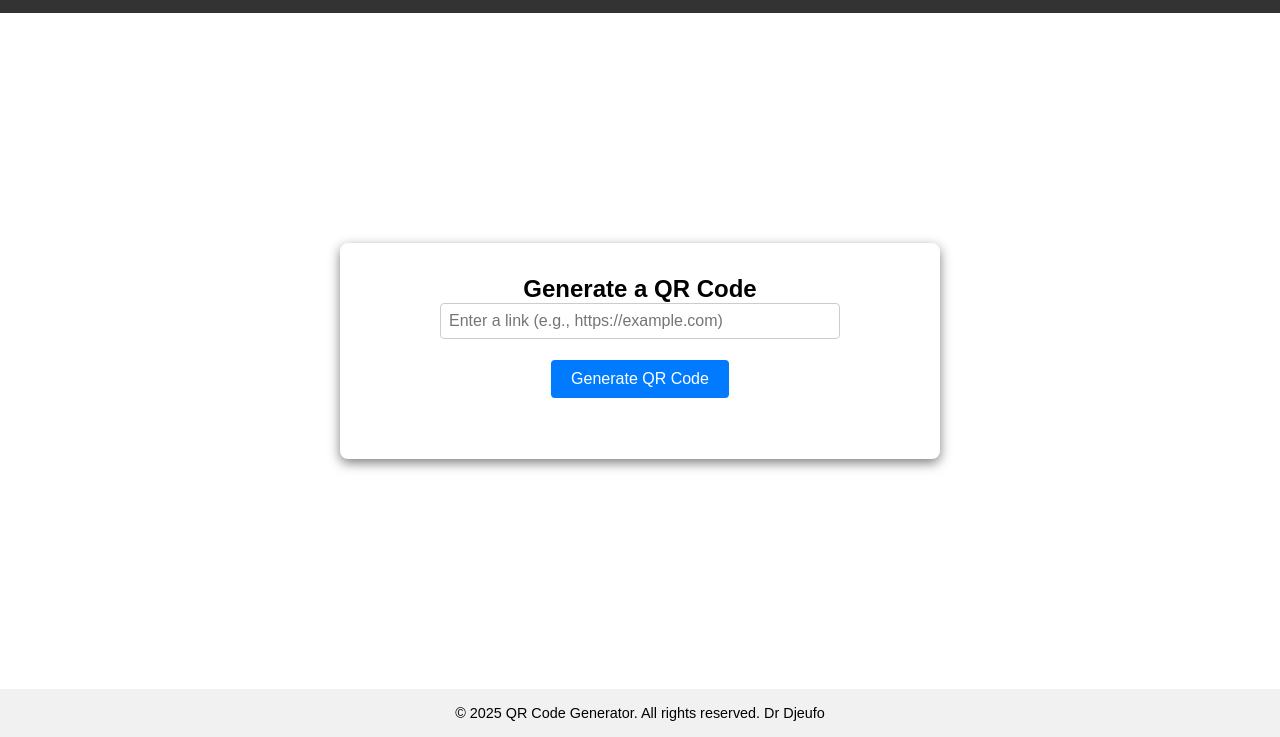
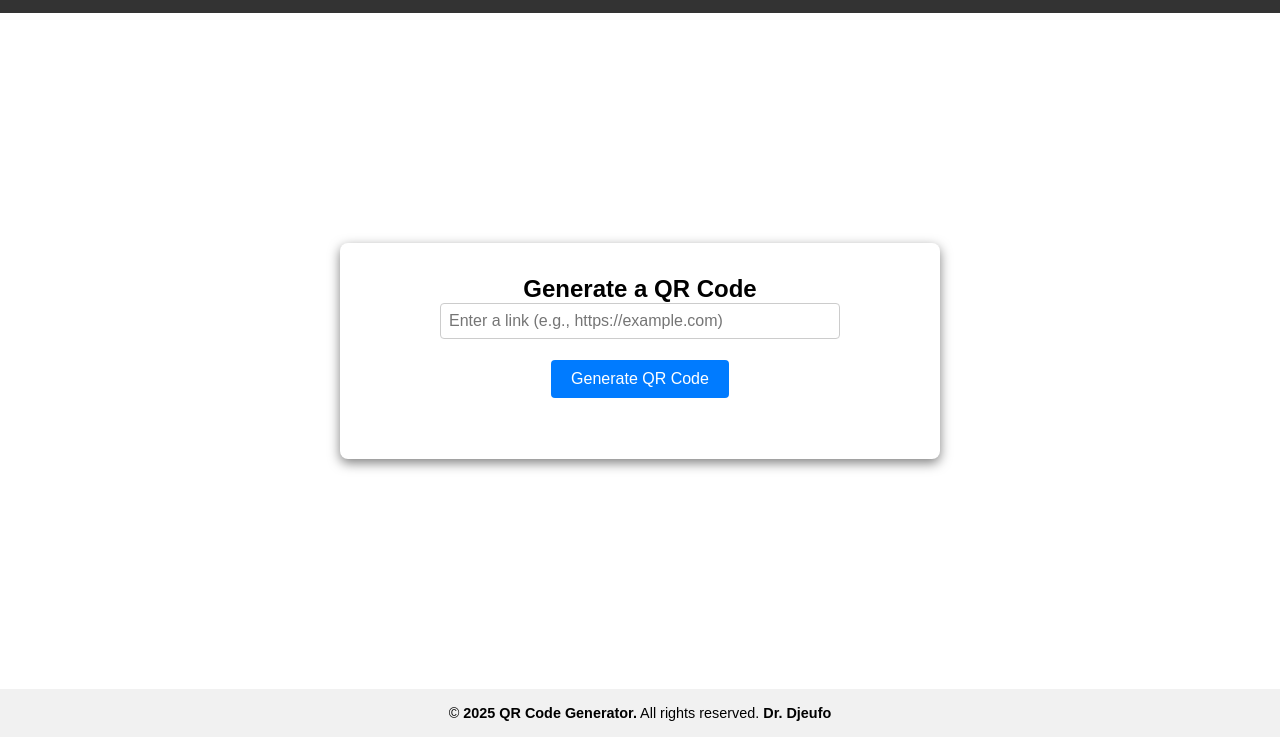
Before and after one commit to Djeufo/QuickQRGen, a plain HTML site: page index.html in a window 1280 px wide. Shown: the part 63-800 px from the top of the page. Drawn offline with Linux system fonts and the light colour scheme.

Commit message:
styled text

```diff
--- a/index.html
+++ b/index.html
@@ -31,7 +31,8 @@
     </main>
 
     <footer>
-      &copy; 2025 QR Code Generator. All rights reserved. Dr Djeufo
+      &copy; <b>2025 QR Code Generator.</b> All rights reserved.
+      <b>Dr. Djeufo</b>
     </footer>
 
     <script src="https://cdn.jsdelivr.net/npm/qrcode@1.5.1/build/qrcode.min.js"></script>
```
